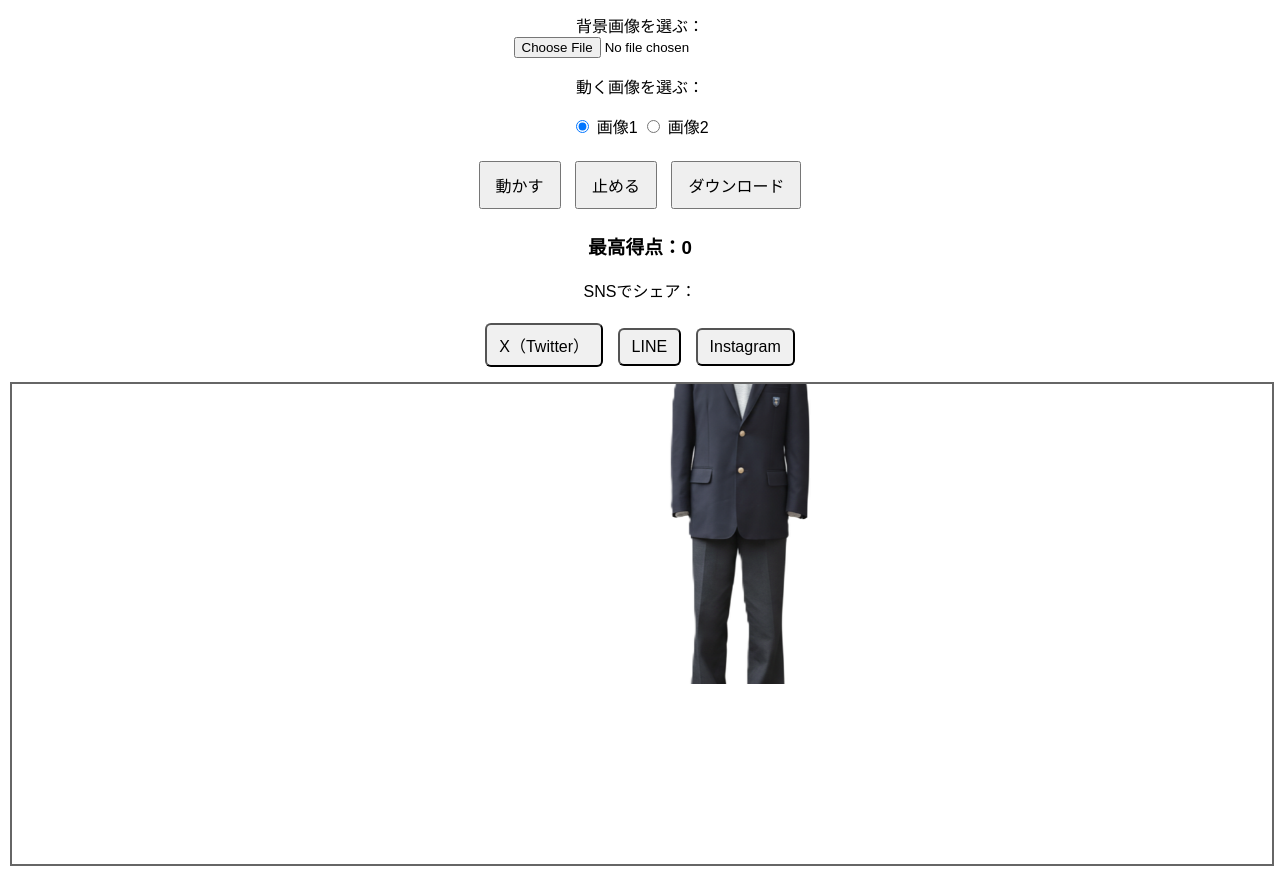
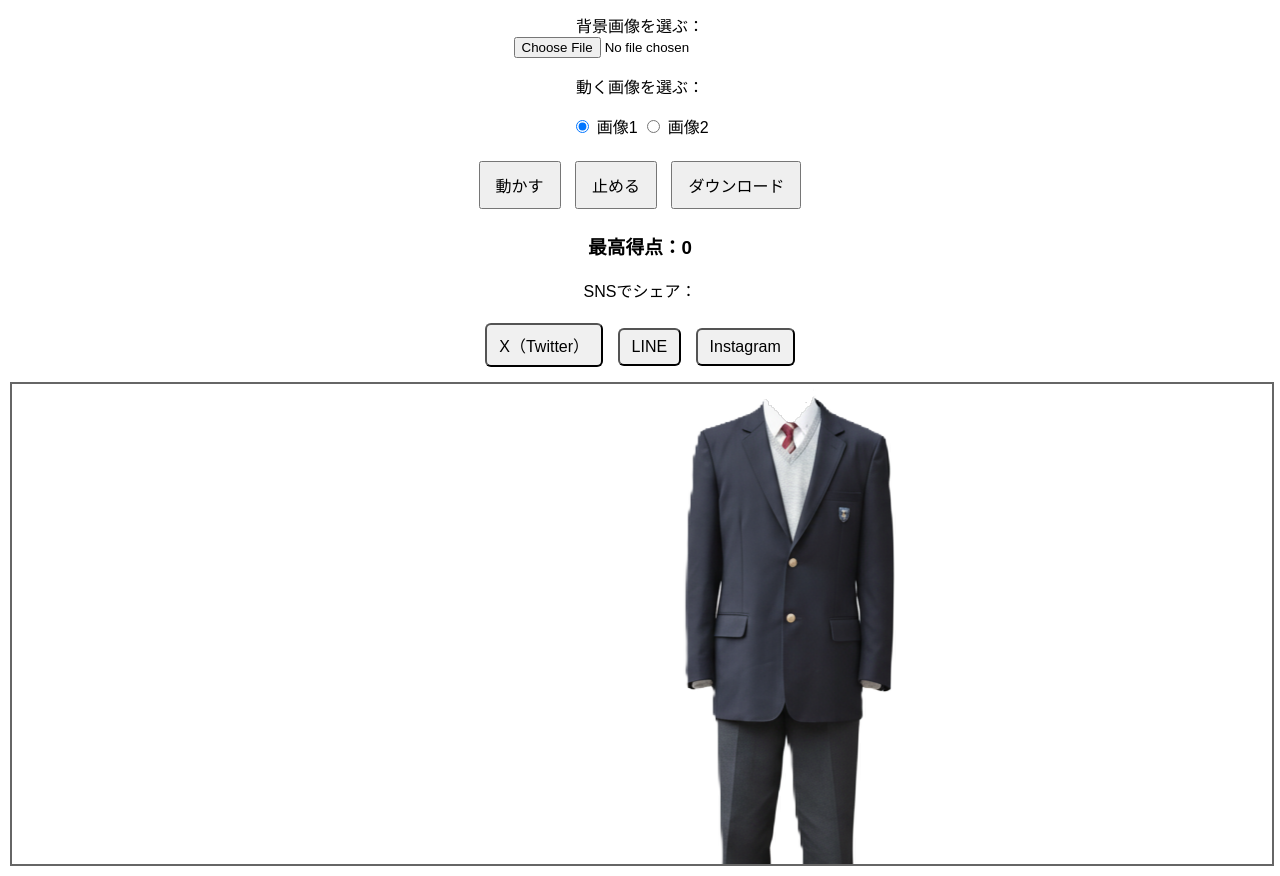
Before and after one commit to mikan1016/samplecode, a plain HTML site: page index.html in a window 1280 px wide. Shown: the part 64-940 px from the top of the page. Drawn offline with Linux system fonts and the light colour scheme.

Commit message:
Update index.html

```diff
--- a/index.html
+++ b/index.html
@@ -30,8 +30,8 @@
 
   #movingImage {
     position: absolute;
-    width: 200px;
-    height: 300px;
+    width: 300px;
+    height: 660px;
     object-fit: cover;
   }
 
```
